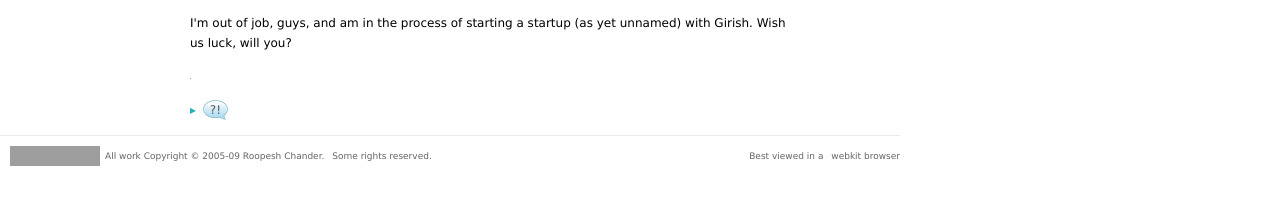
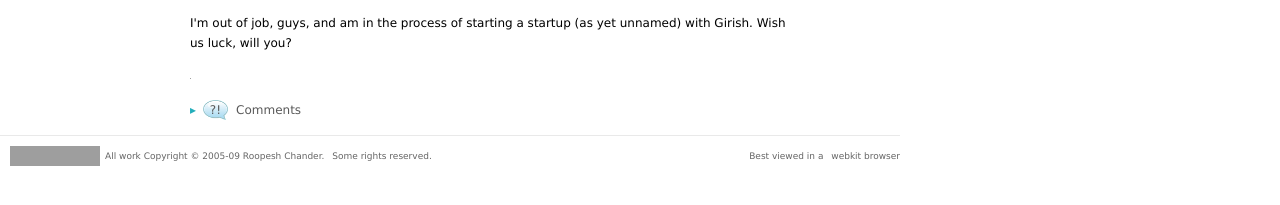
Before and after one commit to roop/roop.knurd.in-archive, a Jekyll site: the page built from blog/_posts/2008-02-13-started.html, in a window 1280 px wide. Shown: the part 231-436 px from the top of the page. Built offline with Jekyll 4.4.1, drawn with Linux system fonts in a browser that asks for light colours; comment, search, counter and statistics services are not loaded; grey boxes are pictures that could not be loaded.

Commit message:
say Comments explicitly at the bottom

```diff
--- a/_layouts/blogger_post.html
+++ b/_layouts/blogger_post.html
@@ -30,7 +30,7 @@ layout: base
             <a href="#" id="comments-hide-link" class="show-hide-link" style="display: none;"
                 onClick="hide('comments');return false;">&#9662;<!--down arrow--></a>
             <a class="comment-count" href="{{ page.url | replace_first:'/blog','http://roop.blogspot.com' }}#disqus_thread"
-                onClick="showAndJumpToComments(); return false;">?!</a>
+                onClick="showAndJumpToComments(); return false;">?!</a><span class="comment-count">Comments</span>
             <div id="comments" class="show-hide-able" style="display: none;">
 <div id="disqus_thread"></div><script type="text/javascript" src="http://disqus.com/forums/knurd-in/embed.js"></script><noscript><a href="http://disqus.com/forums/knurd-in/?url=ref">View the discussion thread.</a></noscript><a href="http://disqus.com" class="dsq-brlink">blog comments powered by <span class="logo-disqus">Disqus</span></a>
             </div>
--- a/css/style.css
+++ b/css/style.css
@@ -84,6 +84,7 @@ body {
 
 .comment-count, .comment-count-non-link,
 p a.comment-count, p a.comment-count-non-link
+span.comment-count, span.comment-count-non-link
 {
     font-size: 1em;
     background-image: url(/images/comment-count-bubble.png);
@@ -92,6 +93,11 @@ p a.comment-count, p a.comment-count-non-link
     padding: 10px;
     color: #595959;
     text-decoration: bold;
+}
+
+span.comment-count, span.comment-count-non-link {
+    background: none;
+    margin-left: -5px;
 }
 
 a:hover.comment-count-non-link {
```
